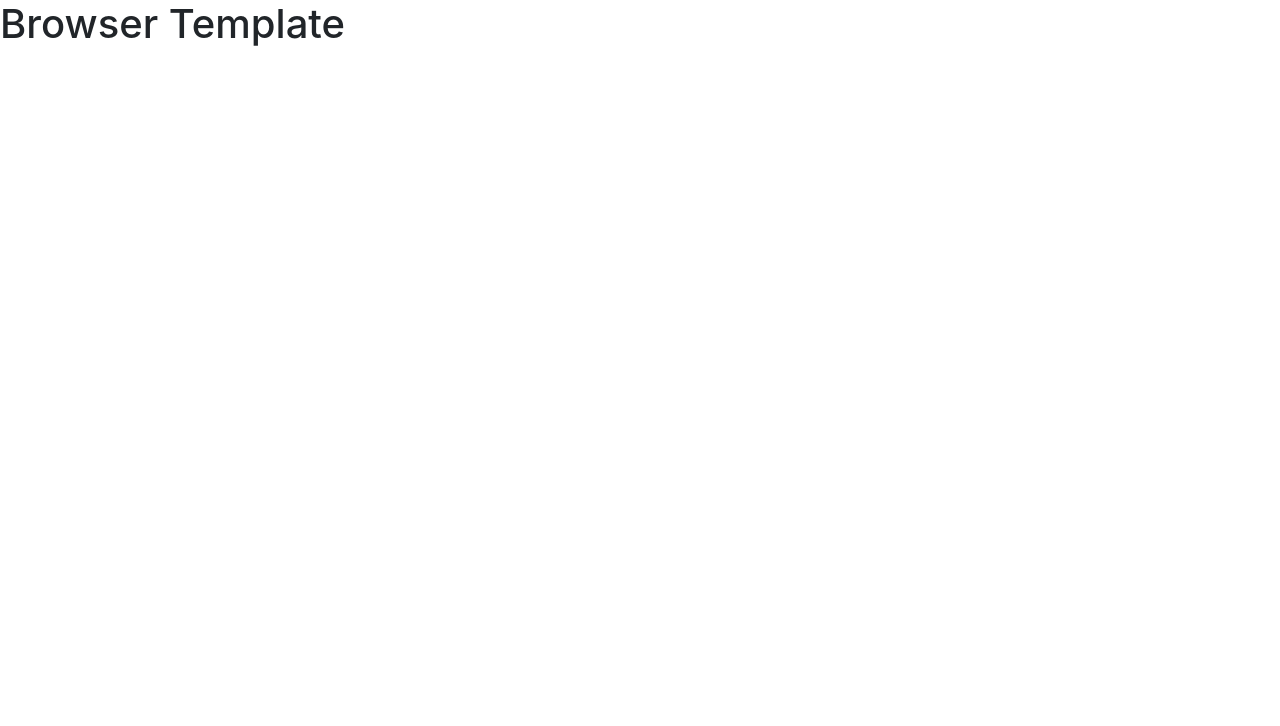
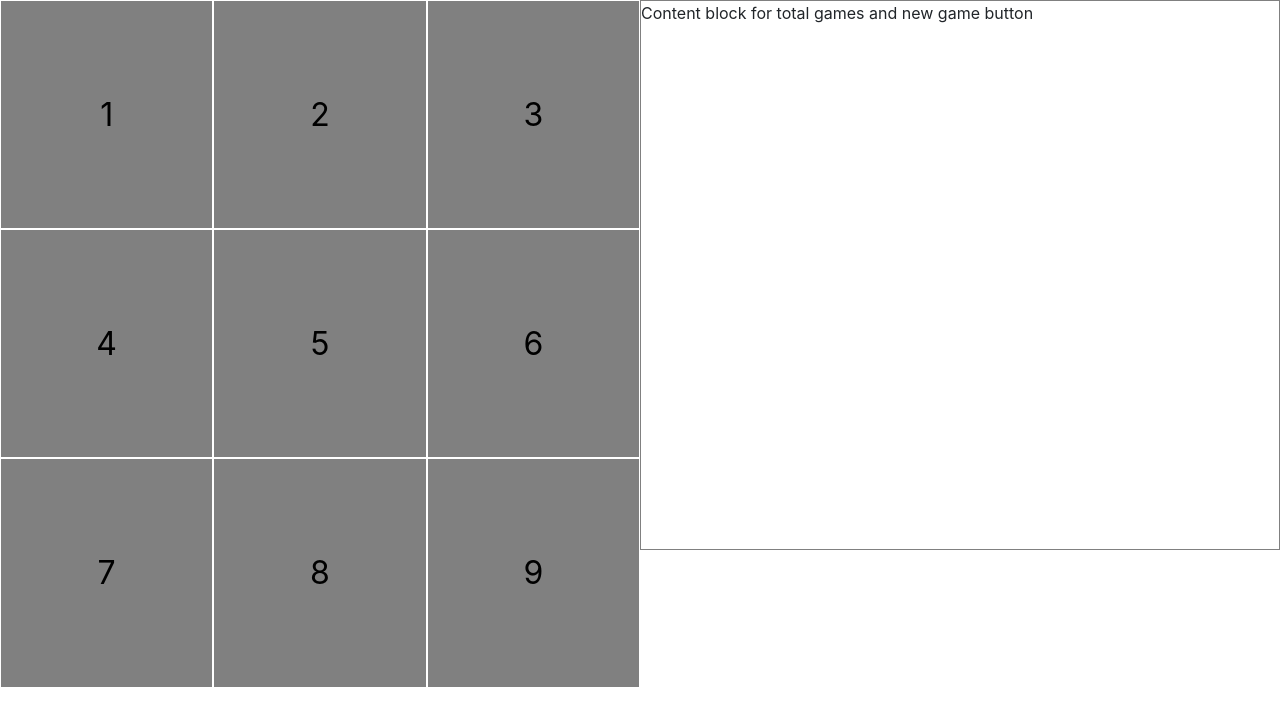
Before and after one commit to jgalla/game-project-client, a website built with webpack: page index.html in a window 1280 px wide. Built offline with nearby package versions, Linux system fonts and the light colour scheme.

Commit message:
Initial gameboard layout in html and css

```diff
--- a/assets/styles/index.scss
+++ b/assets/styles/index.scss
@@ -1 +1,26 @@
 @import '~bootstrap/scss/bootstrap';
+
+$font-color: #000000;
+$white: #fff;
+$grey: rgb(128, 128, 128);
+
+
+.box {
+  align-items: center;
+  border: 1px solid $white;
+  color: $font-color;
+  display: flex;
+  font-size: 2rem;
+  justify-content: center;
+  padding: 14%;
+}
+
+.test {
+  border: 1px solid $grey;
+  height: 550px;
+  padding: 0;
+}
+
+.grey {
+  background-color: $grey;
+}
--- a/index.html
+++ b/index.html
@@ -12,6 +12,30 @@
       <script src="public/application.js" type="text/javascript" charset="utf-8" defer></script>
     </head>
     <body>
-      <h1>Browser Template</h1>
+      <div class="container-fluid">
+        <div class="row">
+          <div class="col-6">
+            <div class="row">
+              <div class="col-4 box grey">1</div>
+              <div class="col-4 box grey">2</div>
+              <div class="col-4 box grey">3</div>
+            </div>
+            <div class="row">
+              <div class="col-4 box grey">4</div>
+              <div class="col-4 box grey">5</div>
+              <div class="col-4 box grey">6</div>
+            </div>
+            <div class="row">
+              <div class="col-4 box grey">7</div>
+              <div class="col-4 box grey">8</div>
+              <div class="col-4 box grey">9</div>
+            </div>
+          </div>
+          <div class="col-6 test">
+            Content block for total games
+            and new game button
+          </div>
+        </div>
+      </div>
     </body>
 </html>
```
